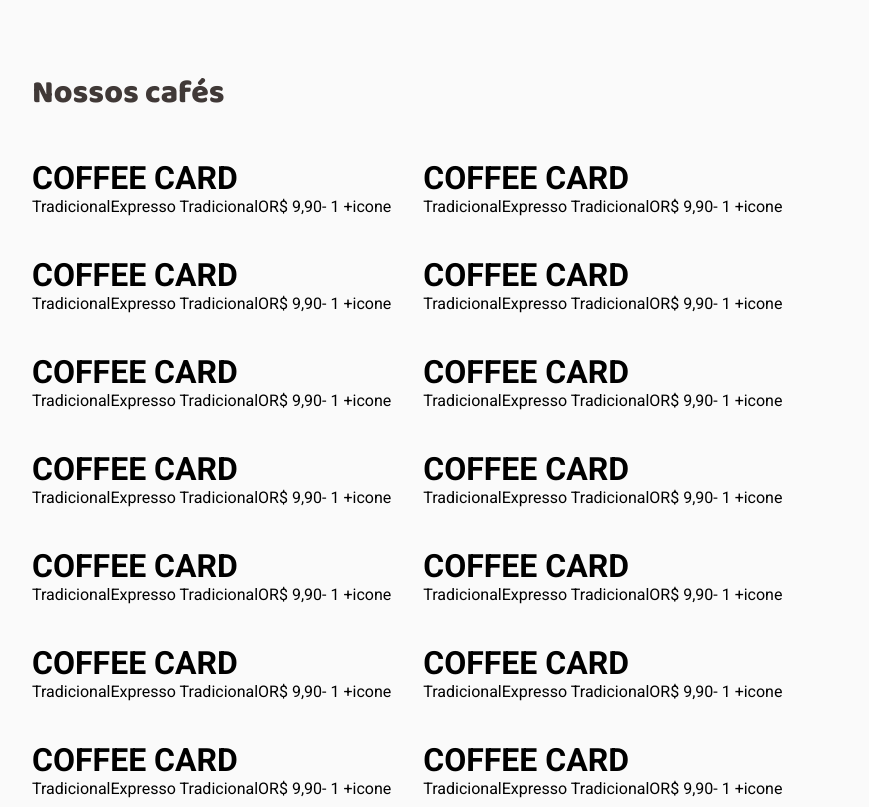
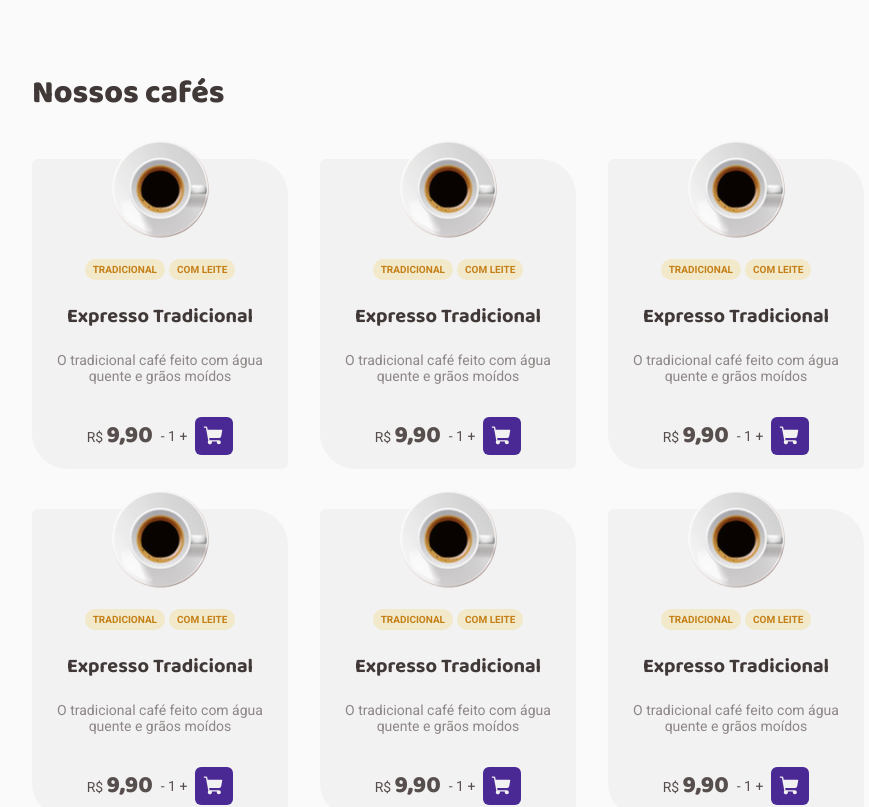
Before and after one commit to marcusviniciusmo/Ignite_Rocketseat_React_Coffee_Delivery, a React (Vite) app in the folder frontend/: page / in a window 1280 px wide. Shown: the part 580-1387 px from the top of the page, without its empty margins (128-997 px from the left). Built offline with nearby package versions, Linux system fonts and the light colour scheme.

Commit message:
CoffeeCard component styling

```diff
--- a/frontend/src/components/CoffeeCard/index.tsx
+++ b/frontend/src/components/CoffeeCard/index.tsx
@@ -1,14 +1,40 @@
+import ExpressoTradicional from '../../assets/expressoTradicional.png';
+import { ShoppingCart } from 'phosphor-react';
+import {
+  CoffeeCardContainer,
+  Image,
+  Tags,
+  Tag,
+  Name,
+  Description,
+  Buy,
+  Actions,
+  Button,
+} from './styles';
+
 export function CoffeeCard() {
   return (
-    <div>
-      <h1>COFFEE CARD</h1>
-      <img src="" alt="" />
-      <span>Tradicional</span>
-      <span>Expresso Tradicional</span>
-      <span>O</span>
-      <span>R$ 9,90</span>
-      <span>- 1 +</span>
-      icone
-    </div>
+    <CoffeeCardContainer>
+      <Image src={ExpressoTradicional} alt="Café Expresso tradicional" />
+      <Tags>
+        <Tag>Tradicional</Tag>
+        <Tag>Com Leite</Tag>
+      </Tags>
+      <Name>Expresso Tradicional</Name>
+      <Description>
+        O tradicional café feito com água quente e grãos moídos
+      </Description>
+      <Buy>
+        <span>
+          R$ <span className="coffeePrice">9,90</span>
+        </span>
+        <Actions>
+          <span>- 1 +</span>
+          <Button>
+            <ShoppingCart weight="fill" />
+          </Button>
+        </Actions>
+      </Buy>
+    </CoffeeCardContainer>
   );
 }
--- /dev/null
+++ b/frontend/src/components/CoffeeCard/styles.ts
@@ -0,0 +1,100 @@
+import styled from 'styled-components';
+
+export const CoffeeCardContainer = styled.div`
+  background: ${(props) => props.theme.baseCard};
+  width: 25.6rem;
+  height: 31rem;
+  border-radius: 0.6rem 3.6rem;
+  display: flex;
+  flex-direction: column;
+  align-items: center;
+  gap: 2rem;
+  transition: 0.2s;
+
+  &:hover {
+    background: ${(props) => props.theme.white};
+  }
+`;
+
+export const Image = styled.img`
+  margin-top: -2rem;
+  width: 10rem;
+  height: 10rem;
+`;
+
+export const Tags = styled.div`
+  display: flex;
+  gap: 0.4rem;
+`;
+
+export const Tag = styled.div`
+  background: ${(props) => props.theme.primaryColorLight};
+  color: ${(props) => props.theme.primaryColorDark};
+  font-size: 1rem;
+  font-weight: bold;
+  text-transform: uppercase;
+  height: 2.1rem;
+  padding: 0.4rem 0.8rem;
+  border-radius: 10rem;
+  display: flex;
+  align-items: center;
+  justify-content: center;
+`;
+
+export const Name = styled.span`
+  color: ${(props) => props.theme.baseSubtitle};
+  font-family: 'Baloo 2';
+  font-size: 2rem;
+  font-weight: bold;
+`;
+
+export const Description = styled.div`
+  color: ${(props) => props.theme.baseLabel};
+  font-size: 1.4rem;
+  text-align: center;
+  width: 21.6rem;
+  height: 3.6rem;
+`;
+
+export const Buy = styled.div`
+  margin-top: 0.8rem;
+  display: flex;
+  align-items: center;
+  gap: 0.8rem;
+
+  span {
+    color: ${(props) => props.theme.baseText};
+    font-size: 1.4rem;
+  }
+
+  .coffeePrice {
+    font-family: 'Baloo 2';
+    font-size: 2.4rem;
+    font-weight: 900;
+  }
+`;
+
+export const Actions = styled.div`
+  display: flex;
+  align-items: center;
+  gap: 0.8rem;
+`;
+
+export const Button = styled.button`
+  background: ${(props) => props.theme.secondaryColorDark};
+  color: ${(props) => props.theme.baseCard};
+  font-size: 2.2rem;
+  border: 0;
+  border-radius: 0.6rem;
+  width: 3.8rem;
+  height: 3.8rem;
+  display: flex;
+  align-items: center;
+  justify-content: center;
+  transition: 0.1s;
+  cursor: pointer;
+
+  &:hover {
+    background: ${(props) => props.theme.secondaryColor};
+  }
+`;
```
Also changed, not shown: frontend/src/assets/expressoTradicional.png (added).
